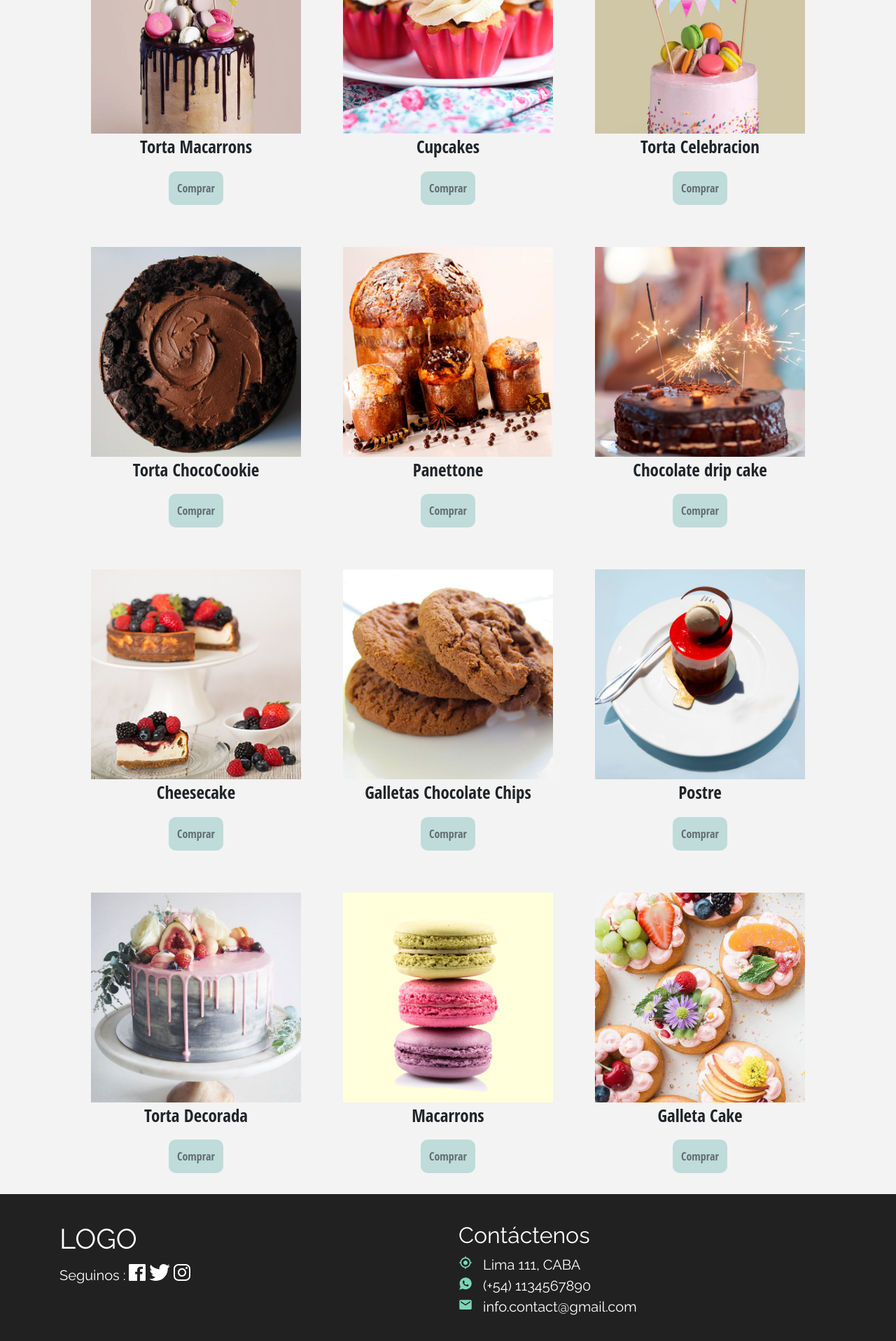
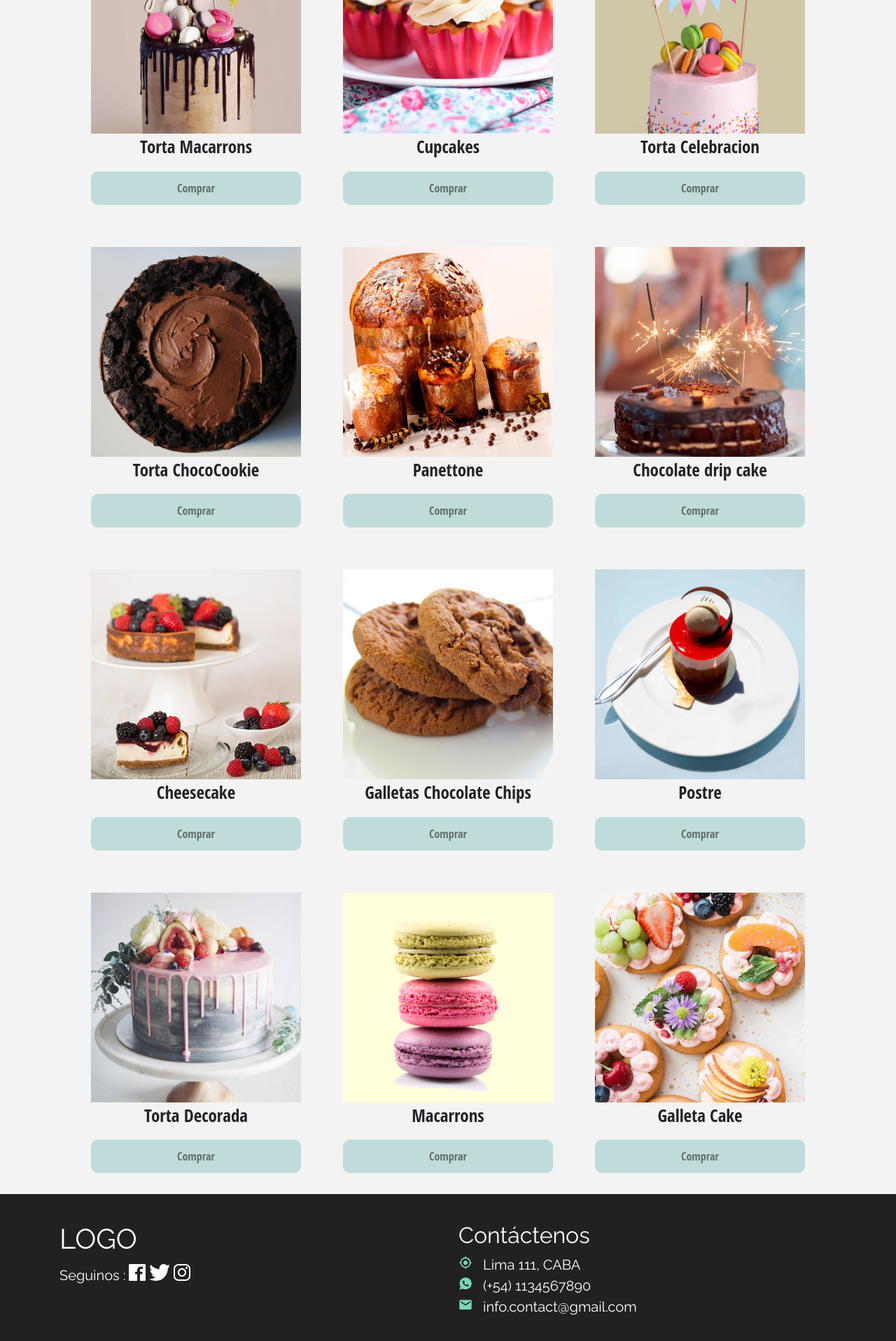
Before and after one commit to mar-p98/Proyecto, a PHP site: page / in a window 1280 px wide. Shown: the part 827-2744 px from the top of the page at 70% size. Run offline with PHP 8.4, Linux system fonts and the light colour scheme; some libraries are stand-ins or nearby versions.

Commit message:
cambio boton comprar

```diff
--- a/css/main.css
+++ b/css/main.css
@@ -128,6 +128,8 @@ height: 500px;
 .botoncomprar:hover {
     cursor:pointer;
     opacity: 0.8;
+    text-decoration: none;
+    color: #3B3B3B;
 }
 
 
--- a/index.php
+++ b/index.php
@@ -71,14 +71,14 @@
                     <img src="img/torta3.jpg"/>
                     <figcaption class="nombreArticulo">Torta Macarrons</figcaption>
                 </figure>
-                <a href="vistaDelProducto.php"><input class="botoncomprar" type="submit" size="15" value="Comprar" name="nombre"></a>
+                <a class="botoncomprar" href="vistaDelProducto.php">Comprar</a>
             </article>
 
             <article class="elemento elemento2">
                 <figure>
                     <img src="img/CupCake.jpg"/> <figcaption class="nombreArticulo">Cupcakes</figcaption>
                 </figure>
-                <a href="vistaDelProducto.php"><input class="botoncomprar" type="submit" size="15" value="Comprar" name="nombre"></a>
+                <a class="botoncomprar" href="vistaDelProducto.php">Comprar</a>
             </article>
 
             <article class="elemento elemento3">
@@ -86,7 +86,7 @@
                   <img src="img/torta1.jpg"/>
                   <figcaption class="nombreArticulo">Torta Celebracion</figcaption>
                 </figure>
-                <a href="vistaDelProducto.php"><input class="botoncomprar" type="submit" size="15" value="Comprar" name="nombre"></a>
+                <a class="botoncomprar" href="vistaDelProducto.php">Comprar</a>
             </article>
 
             <article class="elemento elemento4">
@@ -94,7 +94,7 @@
                     <img src="img/chocolate.jpg"/>
                     <figcaption class="nombreArticulo">Torta ChocoCookie</figcaption>
                 </figure>
-                <a href="vistaDelProducto.php"><input class="botoncomprar" type="submit" size="15" value="Comprar" name="nombre"></a>
+                <a class="botoncomprar" href="vistaDelProducto.php">Comprar</a>
             </article>
 
             <article class="elemento elemento5">
@@ -102,7 +102,7 @@
                     <img src="img/panettone.jpg"/>
                     <figcaption class="nombreArticulo">Panettone</figcaption>
                 </figure>
-                <a href="vistaDelProducto.php"><input class="botoncomprar" type="submit" size="15" value="Comprar" name="nombre"></a>
+                <a class="botoncomprar" href="vistaDelProducto.php">Comprar</a>
             </article>
 
             <article class="elemento elemento6">
@@ -110,14 +110,14 @@
                     <img src="img/chocalateCake.jpg"/>
                     <figcaption class="nombreArticulo">Chocolate drip cake</figcaption>
                 </figure>
-                <a href="vistaDelProducto.php"><input class="botoncomprar" type="submit" size="15" value="Comprar" name="nombre"></a>
+                <a class="botoncomprar" href="vistaDelProducto.php">Comprar</a>
             </article>
 
            <article class="elemento elemento7">
               <figure>
                  <img  src="img/torta de queso.jpg"/> <figcaption class="nombreArticulo">Cheesecake</figcaption>
                 </figure>
-              <a href="vistaDelProducto.php"><input class="botoncomprar" type="submit" size="15" value="Comprar" name="nombre"></a>
+                <a class="botoncomprar" href="vistaDelProducto.php">Comprar</a>
             </article>
 
             <article class="elemento elemento8">
@@ -125,7 +125,7 @@
                  <img src="img/galleta.jpg"/>
                  <figcaption class="nombreArticulo">Galletas Chocolate Chips</figcaption>
               </figure>
-                <a href="vistaDelProducto.php"><input class="botoncomprar" type="submit" size="15" value="Comprar" name="nombre"></a>
+              <a class="botoncomprar" href="vistaDelProducto.php">Comprar</a>
             </article>
 
             <article class="elemento elemento9">
@@ -133,7 +133,7 @@
                     <img src="img/postre1.jpg"/>
                     <figcaption class="nombreArticulo">Postre</figcaption>
                 </figure>
-                <a href="vistaDelProducto.php"><input class="botoncomprar" type="submit" size="15" value="Comprar" name="nombre"></a>
+                <a class="botoncomprar" href="vistaDelProducto.php">Comprar</a>
             </article>
 
             <article class="elemento elemento10">
@@ -141,7 +141,7 @@
                     <img src="img/torta2.jpg"/>
                     <figcaption class="nombreArticulo">Torta Decorada</figcaption>
                 </figure>
-                <a href="vistaDelProducto.php"><input class="botoncomprar" type="submit" size="15" value="Comprar" name="nombre"></a>
+                <a class="botoncomprar" href="vistaDelProducto.php">Comprar</a>
             </article>
 
             <article class="elemento elemento11">
@@ -149,7 +149,7 @@
                     <img src="img/macarrones.jpg"/>
                     <figcaption class="nombreArticulo">Macarrons</figcaption>
                 </figure>
-                <a href="vistaDelProducto.php"><input class="botoncomprar" type="submit" size="15" value="Comprar" name="nombre"></a>
+                <a class="botoncomprar" href="vistaDelProducto.php">Comprar</a>
             </article>
 
             <article class="elemento elemento12">
@@ -157,7 +157,7 @@
                     <img src="img/galletaCake.jpg"/>
                     <figcaption class="nombreArticulo">Galleta Cake</figcaption>
                 </figure>
-                <a href="vistaDelProducto.php"><input class="botoncomprar" type="submit" size="15" value="Comprar" name="nombre"></a>
+                <a class="botoncomprar" href="vistaDelProducto.php">Comprar</a>
             </article>
 
         </div>
```
